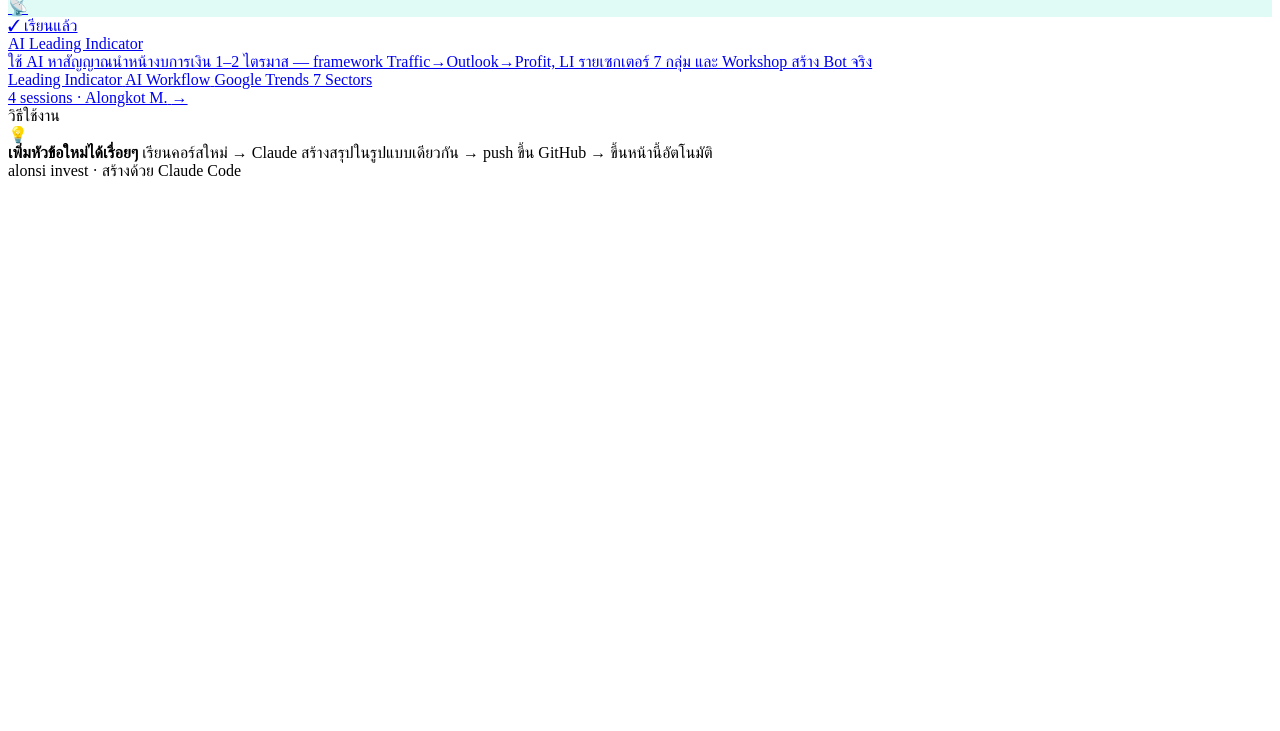
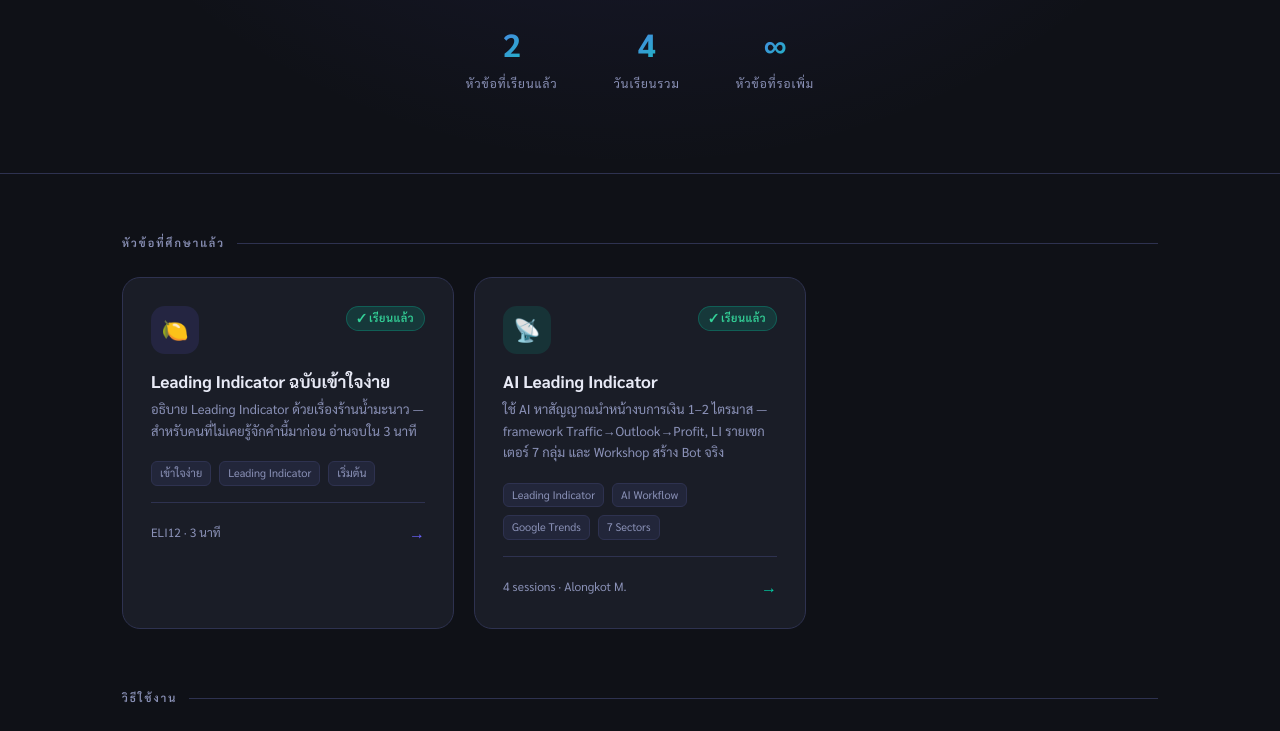
Before and after one commit to crazyliverpool-web/alonsi-invest, a plain HTML site: page index.html in a window 1280 px wide. Shown: the part 428-1159 px from the top of the page. Before the commit the page ends 800 px from the top, so only its background shows below. Drawn offline with Linux system fonts and the light colour scheme; the site is published under a folder, as on GitHub Pages, so addresses that start at the root find nothing; a web font is replaced by a local one.

Commit message:
fix: use relative path for theme.css on homepage
Absolute path /assets/theme.css resolved to the domain root instead
of the /alonsi-invest/ project subpath on GitHub Pages, breaking all
styling on the live homepage.

```diff
--- a/index.html
+++ b/index.html
@@ -4,7 +4,7 @@
 <meta charset="UTF-8">
 <meta name="viewport" content="width=device-width, initial-scale=1.0">
 <title>Alonsi Invest — Investment Knowledge Hub</title>
-<link rel="stylesheet" href="/assets/theme.css">
+<link rel="stylesheet" href="assets/theme.css">
 </head>
 <body>
 
```
